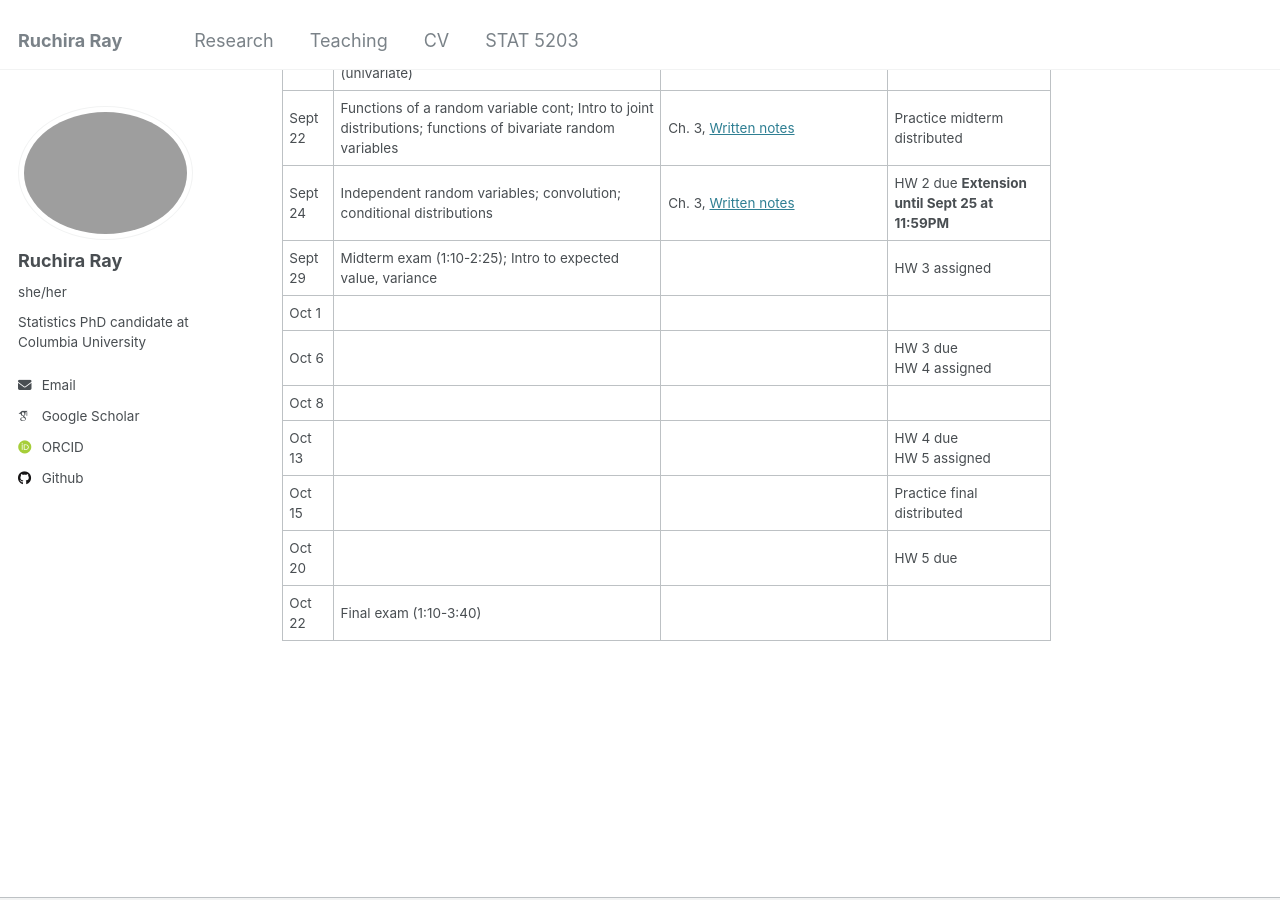
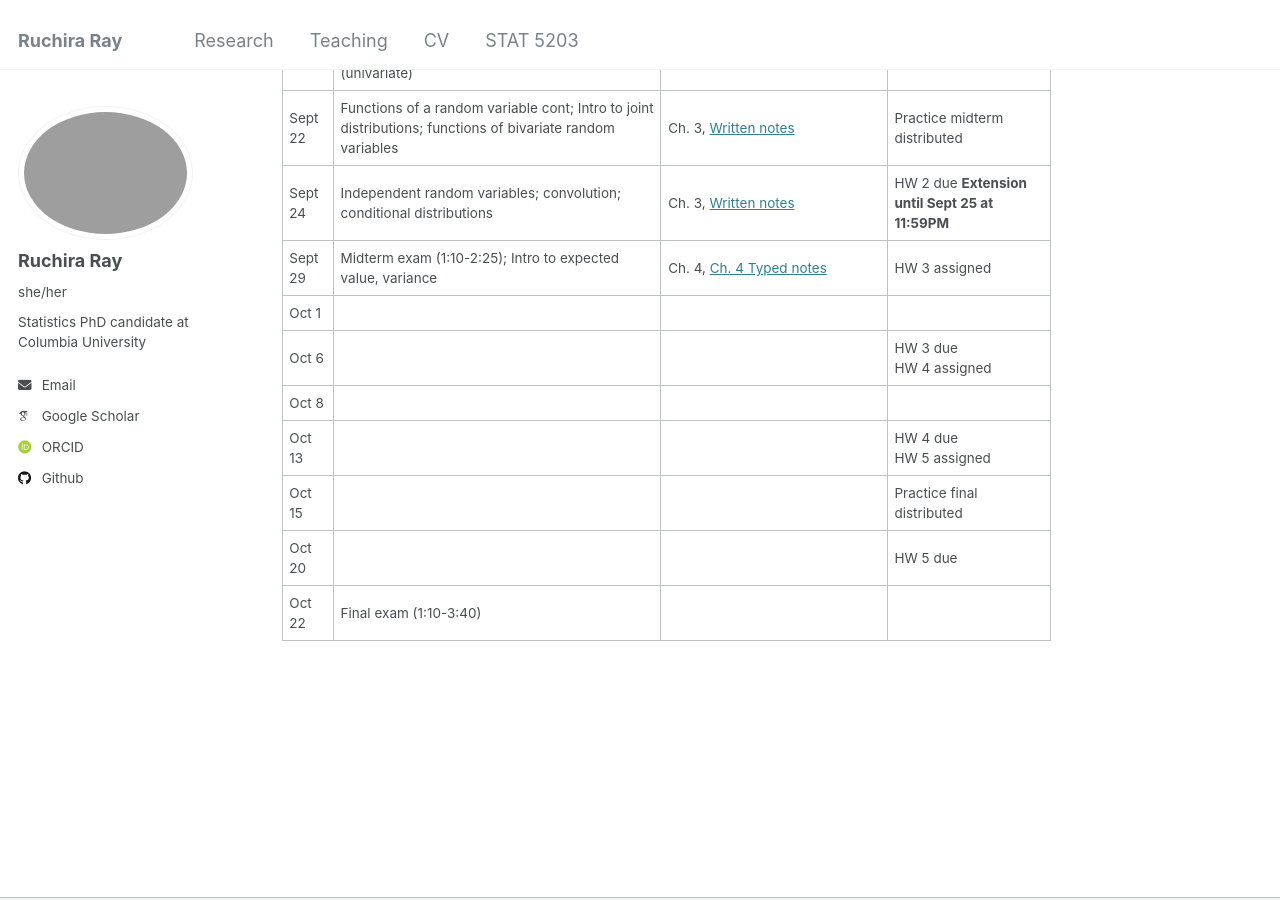
Before and after one commit to rray123/rray123.github.io, a Jekyll site: the page built from _pages/STAT5203.md, in a window 1280 px wide and 900 px high, scrolled down 673 px. Built offline with Jekyll 4.4.1, drawn with Linux system fonts in a browser that asks for light colours; some web fonts are replaced.

Commit message:
Update STAT5203.md

```diff
--- a/_pages/STAT5203.md
+++ b/_pages/STAT5203.md
@@ -27,7 +27,7 @@ Schedule subject to change. Check back regularly for updates.
 | Sept 17 |Discrete + continuous random variables; pdf's and cdf's; functions of a random variable (univariate) | Ch. 2-3, [Written notes](https://rray123.github.io/files/Lecture4-written.pdf) | |
 | Sept 22 |Functions of a random variable cont; Intro to joint distributions; functions of bivariate random variables | Ch. 3, [Written notes](https://rray123.github.io/files/Lecture5-written.pdf) | Practice midterm distributed|
 | Sept 24 |Independent random variables; convolution; conditional distributions| Ch. 3, [Written notes](https://rray123.github.io/files/Lecture6-written.pdf) |HW 2 due **Extension until Sept 25 at 11:59PM**|
-| Sept 29 |Midterm exam (1:10-2:25); Intro to expected value, variance||HW 3 assigned|
+| Sept 29 |Midterm exam (1:10-2:25); Intro to expected value, variance|Ch. 4, [Ch. 4 Typed notes](https://rray123.github.io/files/Ch4.pdf)|HW 3 assigned|
 | Oct 1   ||||
 | Oct 6   |||HW 3 due <br> HW 4 assigned|
 | Oct 8   ||||
```
